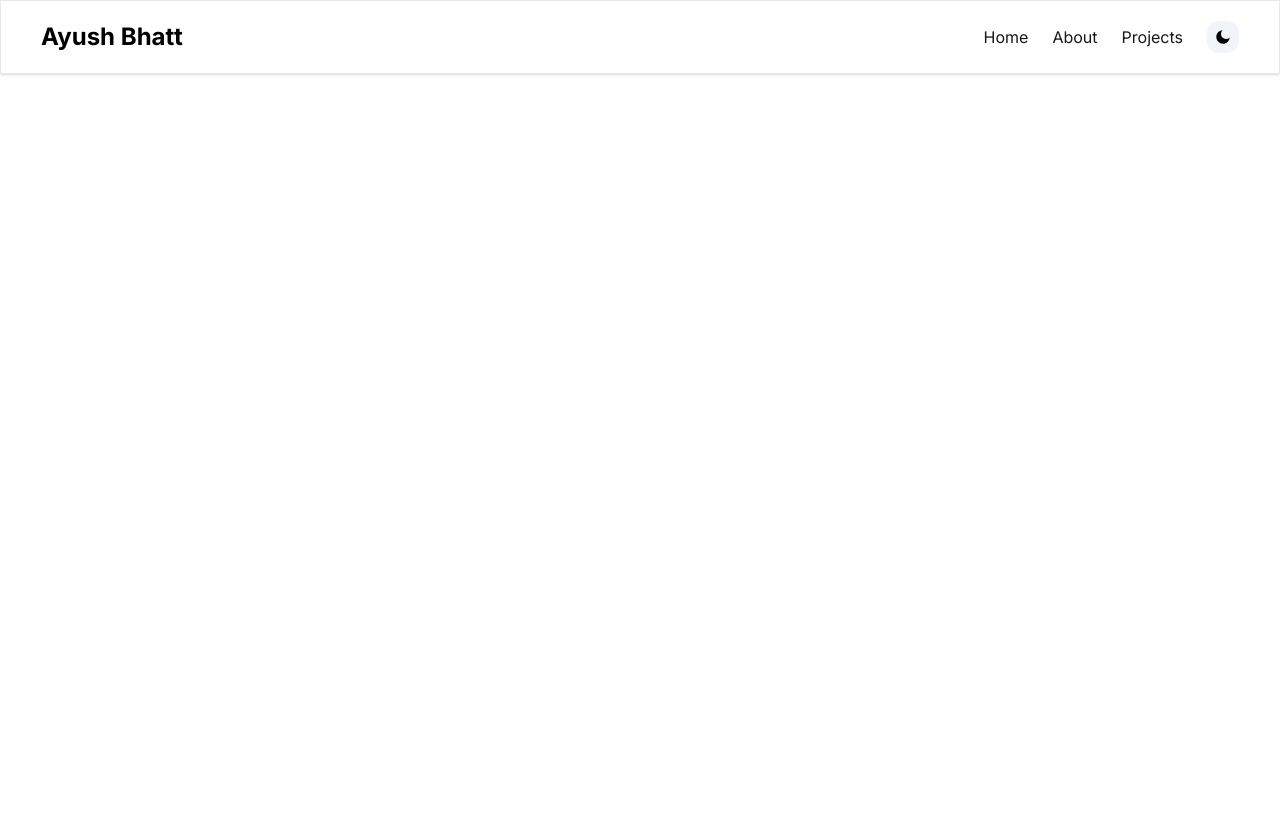
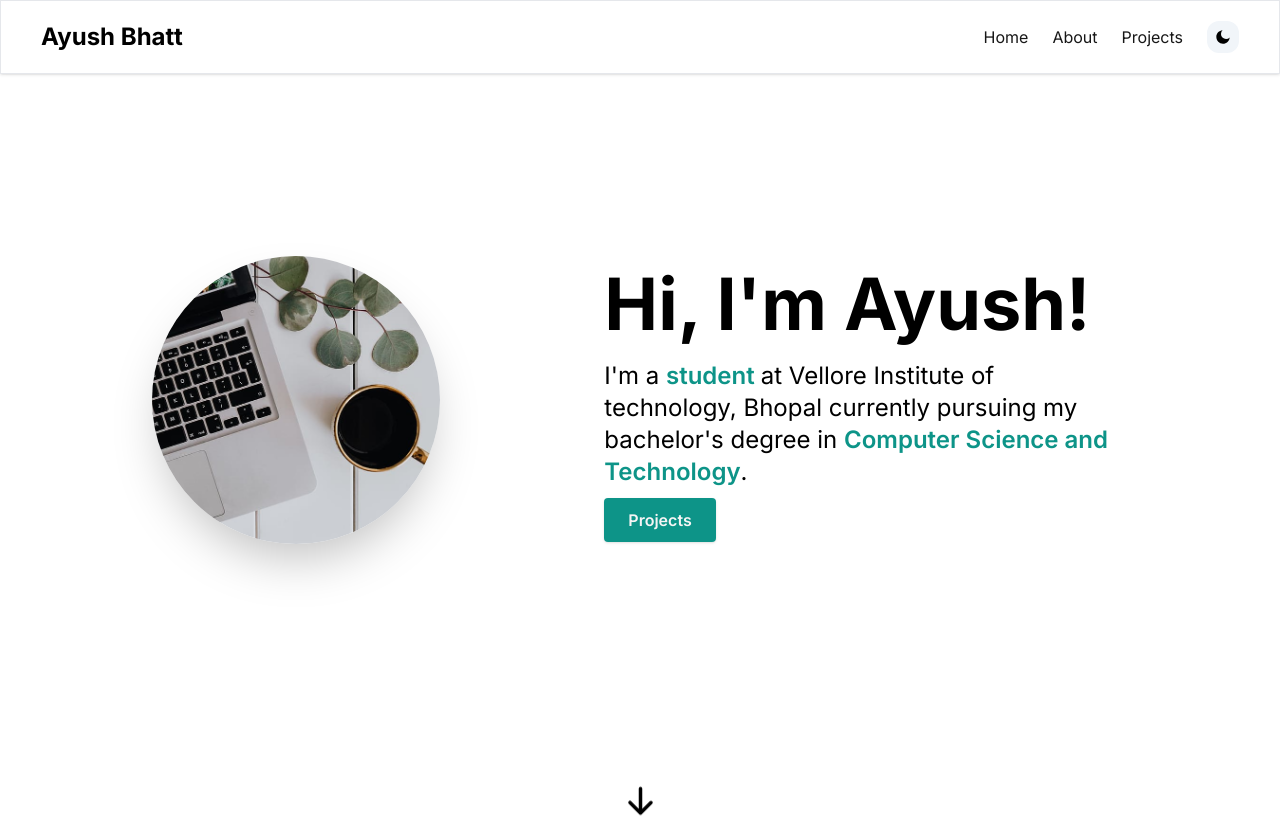
Before and after one commit to alternateAyush/ayush-bhatt-portfolio, a Next.js app: page / in a window 1280 px wide. Before the commit the page ends 800 px from the top, so only its background shows below. Built offline with nearby package versions, Linux system fonts and the light colour scheme.

Commit message:
home section finished

```diff
--- a/src/components/ProfileSection.tsx
+++ b/src/components/ProfileSection.tsx
@@ -1,11 +1,49 @@
+'use client'
 import React from 'react';
 import Image from 'next/image';
+import { Link } from 'react-scroll';
+import {HiArrowDown} from 'react-icons/hi';
 
 const ProfileSection=()=>{
     return <section id="home">
-        <div>
-            <div></div>
-            <div></div>
+        <div className='flex flex-col text-center justify-center items-center my-10 py-16 sm:py-32 md:flex-row md:space-x-4 md:text-left md:py-52'>
+            <div className='md:w-1/2 md:mt-2'>
+                <div className='relative w-72 h-72'>
+                    <Image
+                        src="/profile_replace.jpg"
+                        alt="profile"
+                        fill
+                        className='object-cover rounded-full shadow-2xl'
+                    />
+                </div>
+            </div>
+            <div className='md:w-3/5 md:mt-2'>
+                <h1 className='font-bold mt-6 text-4xl md:text-7xl md:mt-0'>{`Hi, I'm Ayush!`}</h1>
+                <p className='my-5 text-lg md:text-2xl'>
+                    {`I'm a `}
+                    <span className='text-teal-600 font-semibold'>{`student `}</span>
+                    {`at Vellore Institute of technology, Bhopal currently pursuing my bachelor's degree in `}
+                    <span className='text-teal-600 font-semibold'>{`Computer Science and Technology`}</span>{`.`}
+                </p>
+                <Link
+                to='projects'
+                className='text-neutral-100 font-semibold px-6 py-3 bg-teal-600 rounded shadow hover:bg-teal-700 cursor-pointer'
+                activeClass='active'
+                spy={true}
+                smooth={true}
+                offset={-100}
+                duration={500}
+                >Projects</Link>
+            </div>
+        </div>
+        <div className='flex flex-row justify-center items-center'>
+        <Link
+            to="about"
+            activeClass='active'
+            smooth={true}
+            spy={true}
+            offset={-100}
+            duration={500}><HiArrowDown size={35} className="animate-bounce"/></Link>
         </div>
     </section>
 }
--- a/tailwind.config.ts
+++ b/tailwind.config.ts
@@ -13,6 +13,15 @@ const config: Config = {
         'gradient-conic':
           'conic-gradient(from 180deg at 50% 50%, var(--tw-gradient-stops))',
       },
+      animation:{
+        bounce:"bounce 0.5s alternate cubic-bezier(0.95,0.05,0.795,0.035) infinite"
+      },
+      keyframes:{
+        bounce:{
+          from:{transform:"translateY(10px)"},
+          to:{transform:"translateY(0px)"}
+        }
+      }
     },
   },
   plugins: [],
```
Also changed, not shown: public/profile_replace.jpg (added).
